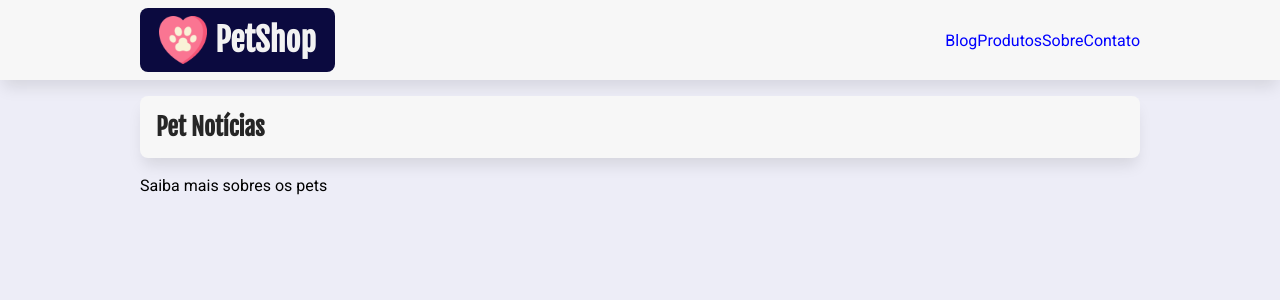
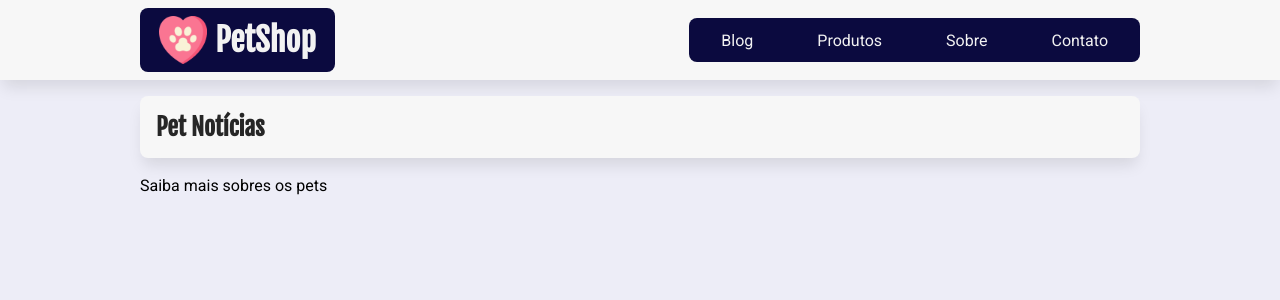
Before and after one commit to joaopedro-style/petshop, a Next.js app: page / in a window 1280 px wide. Shown: the top 300 px of the page. Built offline with nearby package versions, Linux system fonts and the light colour scheme.

Commit message:
Aplica css no menu

```diff
--- /dev/null
+++ b/src/components/Menu.module.css
@@ -0,0 +1,39 @@
+.menu {
+  display: flex;
+  justify-content: center;
+  align-items: center;
+
+  a {
+    text-decoration: none;
+    background-color: var(--cor-primaria-fundo);
+    color: var(--cor-primaria);
+    padding: 0.8rem 1rem;
+  }
+
+  a:first-child {
+    border-top-left-radius: 0.5rem;
+    border-bottom-left-radius: 0.5rem;
+  }
+
+  a:last-child {
+    border-top-right-radius: 0.5rem;
+    border-bottom-right-radius: 0.5rem;
+  }
+
+  a:hover,
+  a:focus {
+    background-color: var(--cor-primaria-fundo-hover);
+    color: var(--cor-primaria-hover);
+  }
+
+  a.ativo {
+    background-color: black;
+  }
+
+  @media screen and (min-width: 700px) {
+    a {
+      padding-left: 2rem;
+      padding-right: 2rem;
+    }
+  }
+}
--- a/src/components/Menu.tsx
+++ b/src/components/Menu.tsx
@@ -1,9 +1,10 @@
 // src/components/Menu.tsx
 import Link from "next/link";
+import estilos from "./Menu.module.css";
 
 export default function Menu() {
   return (
-    <nav>
+    <nav className={estilos.menu}>
       <Link href="/">Blog</Link>
       <Link href="/produtos">Produtos</Link>
       <Link href="/sobre">Sobre</Link>
```
